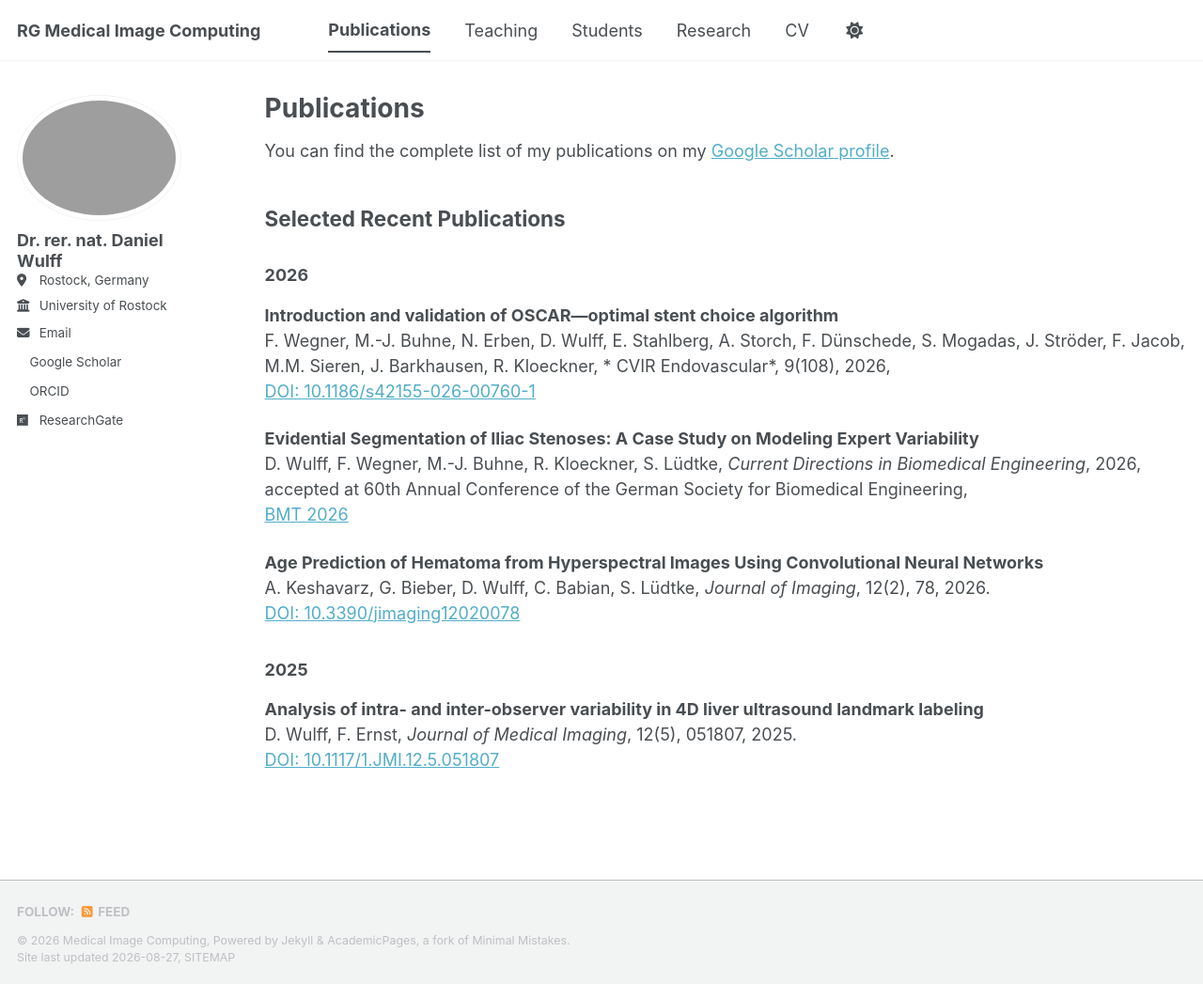
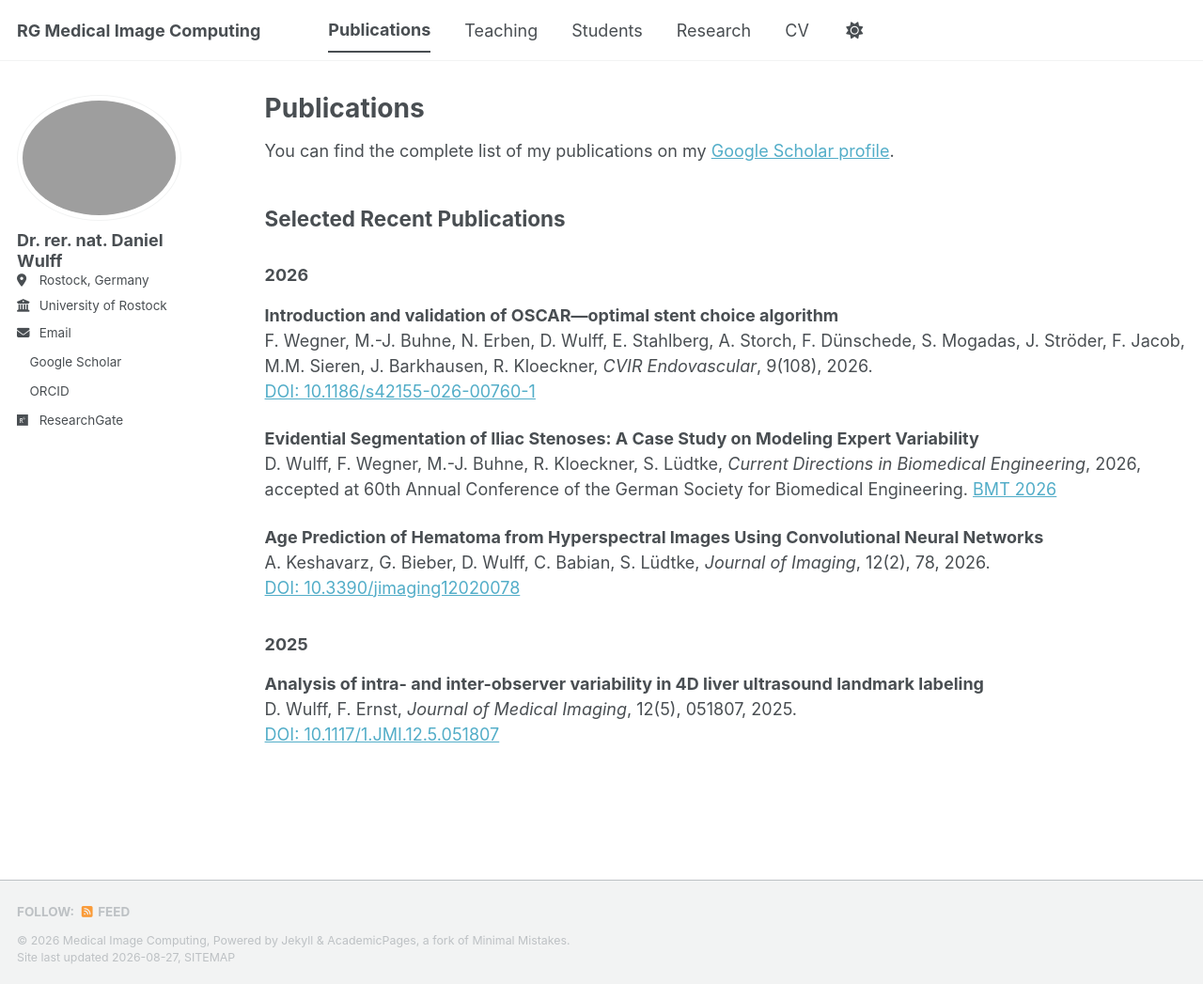
Before and after one commit to Wulle192/MICgroup, a Jekyll site: the page built from _pages/publications.md, in a window 1280 px wide and 1047 px high. Shown: the whole window at 94% size. Built offline with Jekyll 4.4.1, drawn with Linux system fonts in a browser that asks for light colours; a style sheet for code colours, icons or effects is not loaded.

Commit message:
minor changes

```diff
--- a/_pages/publications.md
+++ b/_pages/publications.md
@@ -13,12 +13,12 @@ You can find the complete list of my publications on my
 ### 2026
 
 **Introduction and validation of OSCAR—optimal stent choice algorithm**
-   F. Wegner, M.-J. Buhne, N. Erben, D. Wulff, E. Stahlberg, A. Storch, F. Dünschede, S. Mogadas, J. Ströder, F. Jacob, M.M. Sieren, J. Barkhausen, R. Kloeckner, * CVIR Endovascular*, 9(108), 2026,
+   F. Wegner, M.-J. Buhne, N. Erben, D. Wulff, E. Stahlberg, A. Storch, F. Dünschede, S. Mogadas, J. Ströder, F. Jacob, M.M. Sieren, J. Barkhausen, R. Kloeckner, *CVIR Endovascular*, 9(108), 2026.
    [DOI: 10.1186/s42155-026-00760-1](https://doi.org/10.1186/s42155-026-00760-1)
 
 **Evidential Segmentation of Iliac Stenoses: A Case Study on Modeling Expert Variability**
    D. Wulff, F. Wegner, M.-J. Buhne, R. Kloeckner, S. Lüdtke, *Current Directions in Biomedical Engineering*, 2026,
-   accepted at 60th Annual Conference of the German Society for Biomedical Engineering,
+   accepted at 60th Annual Conference of the German Society for Biomedical Engineering.
    [BMT 2026](https://www.bmt2026.de/)
 
 **Age Prediction of Hematoma from Hyperspectral Images Using Convolutional Neural Networks**
```
